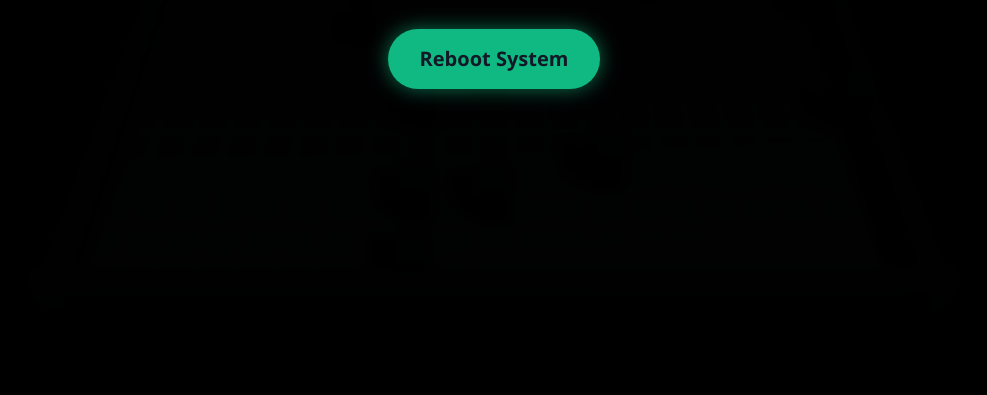
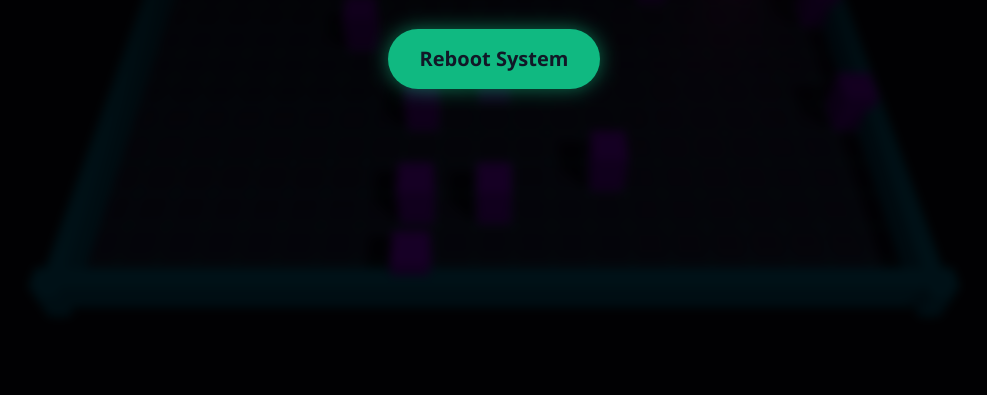
Before and after one commit to IKnowWhoIAm322/IKnowWhoIAm322.github.io, a plain HTML site: page index.html in a window 1280 px wide. Shown: the part 405-800 px from the top of the page, without its empty margins (146-1133 px from the left). Drawn offline with nearby package versions, Linux system fonts and the light colour scheme; animation ran at ten frames a second.

Commit message:
Enhance visuals and lighting in index.html
Updated neon and food text shadows, adjusted scene background and fog colors, modified lighting settings, and changed material properties for various objects.

```diff
--- a/index.html
+++ b/index.html
@@ -17,19 +17,19 @@
             color: #fff;
             text-shadow:
                 0 0 5px #fff,
-                0 0 10px #fff,
-                0 0 20px #0fa,
-                0 0 40px #0fa,
-                0 0 80px #0fa;
+                0 0 10px #00ffff,
+                0 0 20px #00ffff,
+                0 0 40px #00ffaa,
+                0 0 80px #00ffaa;
         }
 
         .food-text {
             color: #fff;
             text-shadow:
                 0 0 5px #fff,
-                0 0 10px #f05,
-                0 0 20px #f05,
-                0 0 40px #f05;
+                0 0 10px #ff0077,
+                0 0 20px #ff0077,
+                0 0 40px #ff0077;
         }
 
         #game-over-screen {
@@ -87,8 +87,8 @@
             renderer.shadowMap.type = THREE.PCFSoftShadowMap;
 
             const scene = new THREE.Scene();
-            scene.background = new THREE.Color(0x050505);
-            scene.fog = new THREE.Fog(0x050505, 15, 40);
+            scene.background = new THREE.Color(0x0a0a16);
+            scene.fog = new THREE.Fog(0x0a0a16, 18, 45);
 
             // Camera setup (Isometric-ish perspective)
             const camera = new THREE.PerspectiveCamera(45, window.innerWidth / window.innerHeight, 0.1, 100);
@@ -96,10 +96,10 @@
             camera.lookAt(0, 0, 0);
 
             // --- LIGHTING ---
-            const ambientLight = new THREE.AmbientLight(0x202030, 1.5);
+            const ambientLight = new THREE.AmbientLight(0x555588, 2.5);
             scene.add(ambientLight);
 
-            const dirLight = new THREE.DirectionalLight(0xaaccff, 1.5);
+            const dirLight = new THREE.DirectionalLight(0xffffff, 2.5);
             dirLight.position.set(10, 20, 10);
             dirLight.castShadow = true;
             dirLight.shadow.mapSize.width = 1024;
@@ -111,25 +111,24 @@
             scene.add(dirLight);
 
             // Food Light (Dynamic)
-            const foodLight = new THREE.PointLight(0xff0055, 3, 10);
+            const foodLight = new THREE.PointLight(0xff0077, 8, 15);
             scene.add(foodLight);
 
             // --- MATERIALS & GEOMETRIES ---
             const floorGeo = new THREE.PlaneGeometry(GRID_SIZE, GRID_SIZE);
-            const floorMat = new THREE.MeshStandardMaterial({ color: 0x111111, roughness: 0.8, metalness: 0.2 });
+            const floorMat = new THREE.MeshStandardMaterial({ color: 0x16162a, roughness: 0.4, metalness: 0.5 });
             const floor = new THREE.Mesh(floorGeo, floorMat);
             floor.rotation.x = -Math.PI / 2;
             floor.receiveShadow = true;
             scene.add(floor);
 
-            const gridHelper = new THREE.GridHelper(GRID_SIZE, GRID_SIZE, 0x00ffaa, 0x222222);
+            const gridHelper = new THREE.GridHelper(GRID_SIZE, GRID_SIZE, 0x00ffff, 0x008866);
             gridHelper.position.y = 0.01;
-            // gridHelper.material.opacity = 0.5;
             gridHelper.material.transparent = true;
             scene.add(gridHelper);
 
             const borderGeo = new THREE.BoxGeometry(GRID_SIZE + 1, 1, 0.5);
-            const borderMat = new THREE.MeshStandardMaterial({ color: 0x333333, metalness: 0.8, roughness: 0.2 });
+            const borderMat = new THREE.MeshStandardMaterial({ color: 0x00e5ff, emissive: 0x006688, emissiveIntensity: 0.6, metalness: 0.9, roughness: 0.1 });
 
             // Build Borders
             const borders = [
@@ -148,18 +147,18 @@
                 scene.add(wall);
             });
 
-            const snakeHeadMat = new THREE.MeshStandardMaterial({ color: 0x00ffaa, emissive: 0x004422, metalness: 0.5, roughness: 0.2 });
-            const snakeBodyMat = new THREE.MeshStandardMaterial({ color: 0x00cc88, metalness: 0.3, roughness: 0.4 });
+            const snakeHeadMat = new THREE.MeshStandardMaterial({ color: 0x00ffcc, emissive: 0x00ffaa, emissiveIntensity: 0.8, metalness: 0.2, roughness: 0.1 });
+            const snakeBodyMat = new THREE.MeshStandardMaterial({ color: 0x00ff66, emissive: 0x00aa44, emissiveIntensity: 0.4, metalness: 0.3, roughness: 0.2 });
             const snakeGeo = new THREE.BoxGeometry(0.85, 0.85, 0.85);
 
             const foodGeo = new THREE.SphereGeometry(0.4, 16, 16);
-            const foodMat = new THREE.MeshStandardMaterial({ color: 0xff0055, emissive: 0xff0055, emissiveIntensity: 0.5 });
+            const foodMat = new THREE.MeshStandardMaterial({ color: 0xff0077, emissive: 0xff0066, emissiveIntensity: 1.5 });
             const foodMesh = new THREE.Mesh(foodGeo, foodMat);
             foodMesh.castShadow = true;
             scene.add(foodMesh);
 
             const obstacleGeo = new THREE.BoxGeometry(0.9, 1.5, 0.9);
-            const obstacleMat = new THREE.MeshStandardMaterial({ color: 0x444455, metalness: 0.9, roughness: 0.1 });
+            const obstacleMat = new THREE.MeshStandardMaterial({ color: 0xbd00ff, emissive: 0x6600aa, emissiveIntensity: 0.6, metalness: 0.8, roughness: 0.1 });
             let obstacleMeshes = [];
 
             // --- GAME STATE ---
@@ -448,7 +447,7 @@
 
                 // Animate food hovering and pulsing
                 foodMesh.position.y = 0.4 + Math.sin(time * 0.005) * 0.1;
-                foodLight.intensity = THREE.MathUtils.lerp(foodLight.intensity, 3, 0.05);
+                foodLight.intensity = THREE.MathUtils.lerp(foodLight.intensity, 6, 0.05);
 
                 renderer.render(scene, camera);
             }
```
